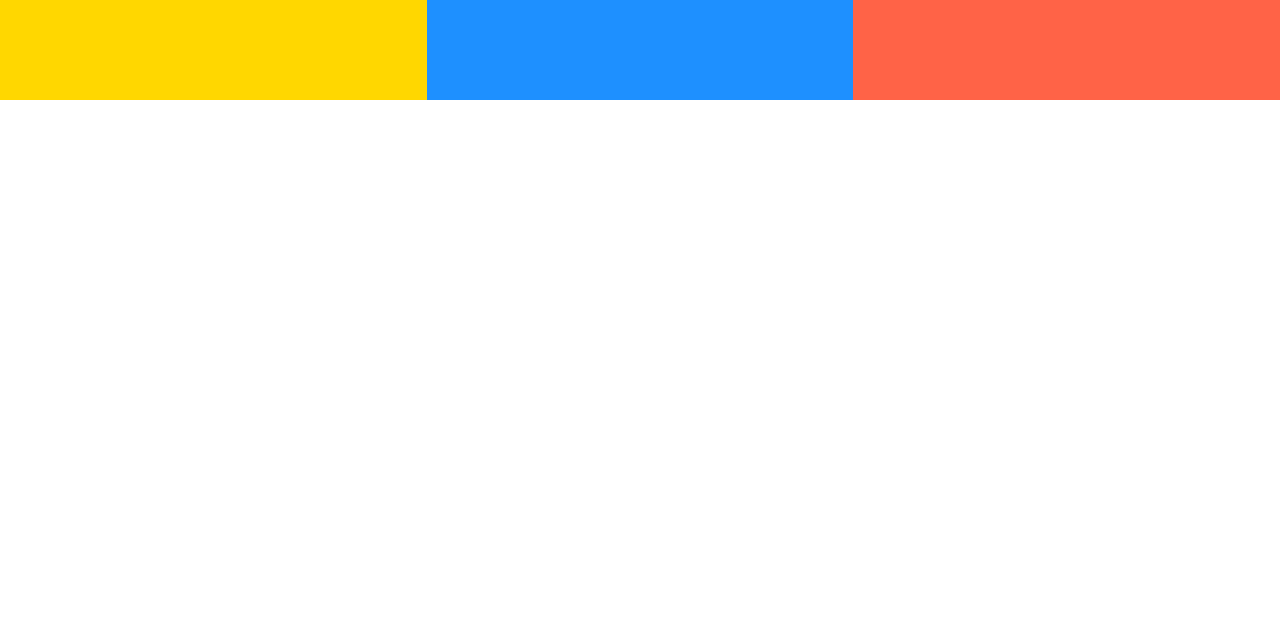
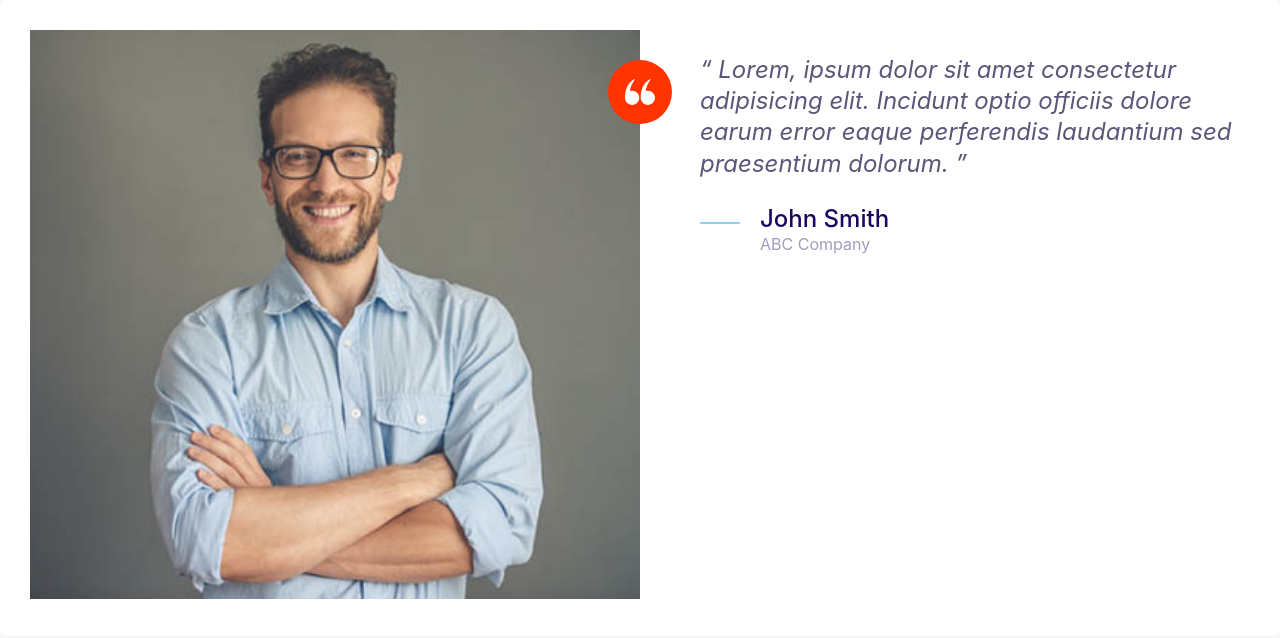
Before and after one commit to 24JohnWoo/ADASTRA, a plain HTML site: page index.html in a window 1280 px wide. Drawn offline with Linux system fonts and the light colour scheme.

Commit message:
Defining the testimonial layout.

```diff
--- a/css/styles.css
+++ b/css/styles.css
@@ -1,10 +1,10 @@
 :root {
     --color-primary: #2584ff;
     --color-secondary: #00d9ff;
-    --color-accent: #ff4400;
+    --color-accent: #ff3400;
     --color-headings: #1b0760;
+    --color-body: #918ca4;
     --color-body-darker: #5c5577;
-    --color-body: #918ca4;
     --color-border: #ccc;
     --border-radius: 30px;
   }
@@ -16,23 +16,25 @@
   }
 
   /* Typography */
+
   html {
+    /* 62.5% of 16px = 10px */
     font-size: 62.5%;
   }
 
   body {
-    font-family: Inter, Arial, Helvetica,  sans-serif;
-    color: var(--color-body);
+    font-family: Inter, Arial, Helvetica, sans-serif;
     font-size: 2.4rem;
     line-height: 1.5;
+    color: var(--color-body);
   }
 
-
-h1, h2, h3 {
-    color: var(--color-headings)
+  h1,
+  h2,
+  h3 {
+    color: var(--color-headings);
     margin-bottom: 1rem;
   }
-
 
   h1 {
     font-size: 7rem;
@@ -44,7 +46,6 @@ h2 {
 
   h3 {
     font-size: 3rem;
-
   }
 
   p {
@@ -59,17 +60,21 @@ p {
     h1 {
       font-size: 8rem;
     }
+
     h2 {
       font-size: 4rem;
     }
+
     h3 {
       font-size: 2.4rem;
     }
   }
- /* Link */
+
+  /* Links */
   a {
     text-decoration: none;
   }
+
   .link-arrow {
     color: var(--color-accent);
     text-transform: uppercase;
@@ -86,13 +91,13 @@ p {
   .link-arrow:hover::after {
     margin-left: 10px;
   }
+
   @media screen and (min-width: 1024px) {
     .link-arrow {
       font-size: 1.5rem;
     }
   }
-
-/* Badges*/
+  /* Badges */
 
   .badge {
     border-radius: 20px;
@@ -103,28 +108,29 @@ p {
   }
 
   .badge--primary {
+    background: var(--color-primary);
     color: #fff;
-    background: var(--color-primary);
   }
 
   .badge--secondary {
+    background: var(--color-secondary);
     color: #fff;
-    background: var(--color-secondary);
   }
 
   .badge--small {
     font-size: 1.6rem;
+    padding: 0.5rem 1.5rem;
   }
 
   @media screen and (min-width: 1024px) {
     .badge {
       font-size: 1.5rem;
     }
+
     .badge--small {
       font-size: 1.2rem;
     }
   }
-
   /* Lists */
   .list {
     list-style: none;
@@ -138,29 +144,37 @@ p {
   }
 
   .list--tick {
-    list-style-image: url(../Images/tick.svg);
+    list-style-image: url(../images/tick.svg);
     padding-left: 3rem;
   }
 
   .list--tick .list__item {
-    padding: 0.5rem;
+    padding-left: 0.5rem;
     margin-bottom: 1rem;
   }
 
-@media screen and (min-width 1024px) {
+  @media screen and (min-width: 1024px) {
     .list--tick .list__item {
       padding-left: 0;
     }
   }
-
-/*ICONS*/
+  /* Icons */
   .icon {
     width: 40px;
     height: 40px;
   }
 
+  .icon--small {
+    width: 30px;
+    height: 30px;
+  }
+
   .icon--primary {
     fill: var(--color-primary);
+  }
+
+  .icon--white {
+    fill: #fff;
   }
 
   .icon-container {
@@ -172,8 +186,12 @@ p {
     justify-content: center;
     align-items: center;
   }
-/* Buttons*/
 
+  .icon-container--accent {
+    background: var(--color-accent);
+  }
+
+  /* Buttons */
   .btn {
     border-radius: 40px;
     border: 0;
@@ -182,8 +200,8 @@ p {
     font-weight: 600;
     margin: 1rem 0;
     padding: 2rem 3rem;
+    text-align: center;
     text-transform: uppercase;
-    text-align: center;
     white-space: nowrap;
   }
 
@@ -191,27 +209,27 @@ p {
     background: var(--color-primary);
     color: #fff;
   }
+
   .btn--primary:hover {
-    background-color: #3a8ffd;
+    background: #3a8ffd;
   }
+
   .btn--secondary {
     background: var(--color-secondary);
     color: #fff;
   }
+
   .btn--secondary:hover {
-    background-color: #05cdf0;
+    background: #05cdf0;
   }
+
   .btn--accent {
     background: var(--color-accent);
     color: #fff;
   }
+
   .btn--accent:hover {
-    background-color: #ec3000;
-}
-
-.btn--block {
-    width: 100%;
-    display: inline-block;
+    background: #ec3000;
   }
 
   .btn--outline {
@@ -225,6 +243,11 @@ p {
     color: #fff;
   }
 
+  .btn--block {
+    width: 100%;
+    display: inline-block;
+  }
+
   @media screen and (min-width: 1024px) {
     .btn {
       font-size: 1.5rem;
@@ -232,14 +255,13 @@ p {
   }
 
   /* Inputs */
-
   .input {
     border-radius: var(--border-radius);
     border: 1px solid var(--color-border);
     color: var(--color-headings);
     font-size: 2rem;
     outline: 0;
-    padding: 1rem 3.5rem;
+    padding: 1.5rem 3.5rem;
   }
 
   ::placeholder {
@@ -251,6 +273,7 @@ p {
     border-radius: var(--border-radius);
     display: flex;
   }
+
   .input-group .input {
     border: 0;
     flex-grow: 1;
@@ -260,18 +283,17 @@ p {
   .input-group .btn {
     margin: 4px;
   }
+
   @media screen and (min-width: 1024px) {
     .input {
       font-size: 1.5rem;
     }
   }
-
   /* Cards */
   .card {
     border-radius: 7px;
     box-shadow: 0 0 20px 10px #f3f3f3;
     overflow: hidden;
-    width: 40rem;
   }
 
   .card__header,
@@ -328,7 +350,7 @@ p {
   }
 
   .plan--popular .card__header::before {
-    content: url(../Images/popular.svg);
+    content: url(../images/popular.svg);
     width: 40px;
     display: inline-block;
     position: absolute;
@@ -340,17 +362,19 @@ p {
     .plan__name {
       font-size: 1.4rem;
     }
+
     .plan__price {
       font-size: 5rem;
     }
+
     .plan__billing-cycle {
       font-size: 1.6rem;
     }
+
     .plan__description {
       font-size: 1.7rem;
     }
   }
-
   /* Media */
   .media {
     display: flex;
@@ -367,7 +391,7 @@ p {
   .media__image {
     margin-top: 1rem;
   }
-
+  /* Quotes */
   .quote {
     font-size: 3rem;
     font-style: italic;
@@ -384,7 +408,7 @@ p {
   }
 
   .quote__author {
-    font-size: ;
+    font-size: 3rem;
     font-weight: 500;
     font-style: normal;
     margin-bottom: 0;
@@ -399,8 +423,9 @@ p {
 
   .quote__line {
     position: relative;
-    bottom: 12px;
+    bottom: 10px;
   }
+
   @media screen and (min-width: 1024px) {
     .quote {
       font-size: 2rem;
@@ -416,9 +441,14 @@ p {
   }
 
   /* Grids */
-
   .grid {
     display: grid;
+  }
+
+  @media screen and (min-width: 768px) {
+    .grid--1x2 {
+      grid-template-columns: repeat(2, 1fr);
+    }
   }
 
   @media screen and (min-width: 1024px) {
@@ -426,3 +456,39 @@ p {
       grid-template-columns: repeat(3, 1fr);
     }
   }
+
+  /* Testimonials */
+  .testimonial {
+    padding: 3rem;
+  }
+
+  .testimonial__image {
+    position: relative;
+    margin: 0 3rem;
+  }
+
+  .testimonial__image > img {
+    width: 100%;
+  }
+
+  .testimonial__image > .icon-container {
+    position: absolute;
+    top: 3rem;
+    right: -32px;
+  }
+
+  @media screen and (min-width: 768px) {
+    .testimonial__image {
+      margin: 0;
+    }
+
+    .testimonial .quote,
+    .testimonial .quote__author {
+      font-size: 2.4rem;
+    }
+
+    .testimonial .quote {
+      margin-left: 6rem;
+      margin-right: 0;
+    }
+  }
--- a/index.html
+++ b/index.html
@@ -10,10 +10,37 @@
     <title>Document</title>
   </head>
   <body>
-    <div class="grid grid--1x3">
-      <div style="height: 100px; background: gold"></div>
-      <div style="height: 100px; background: dodgerblue"></div>
-      <div style="height: 100px; background: tomato"></div>
+    <div class="card testimonial">
+      <div class="grid grid--1x2">
+        <div class="testimonial__image">
+          <img src="Images/testimonial.jpg" alt="A happy, smiling customer" />
+          <span class="icon-container icon-container--accent">
+            <svg class="icon icon--white icon--small">
+              <use xlink:href="images/sprite.svg#quotes"></use>
+            </svg>
+          </span>
+        </div>
+        <blockquote class="quote">
+          <p class="quote__text">
+            Lorem, ipsum dolor sit amet consectetur adipisicing elit. Incidunt
+            optio officiis dolore earum error eaque perferendis laudantium sed
+            praesentium dolorum.
+          </p>
+          <footer>
+            <div class="media">
+              <div class="media__image">
+                <svg class="icon icon--primary quote__line">
+                  <use xlink:href="images/sprite.svg#line"></use>
+                </svg>
+              </div>
+              <div class="media__body">
+                <h3 class="media__title quote__author">John Smith</h3>
+                <p class="quote__organization">ABC Company</p>
+              </div>
+            </div>
+          </footer>
+        </blockquote>
+      </div>
     </div>
   </body>
 </html>
```
Also changed, not shown: components/testimonials.html (added, +32 -0 lines), Images/testimonial.jpg (added). Lines whose indentation alone changed are shown as unchanged.
